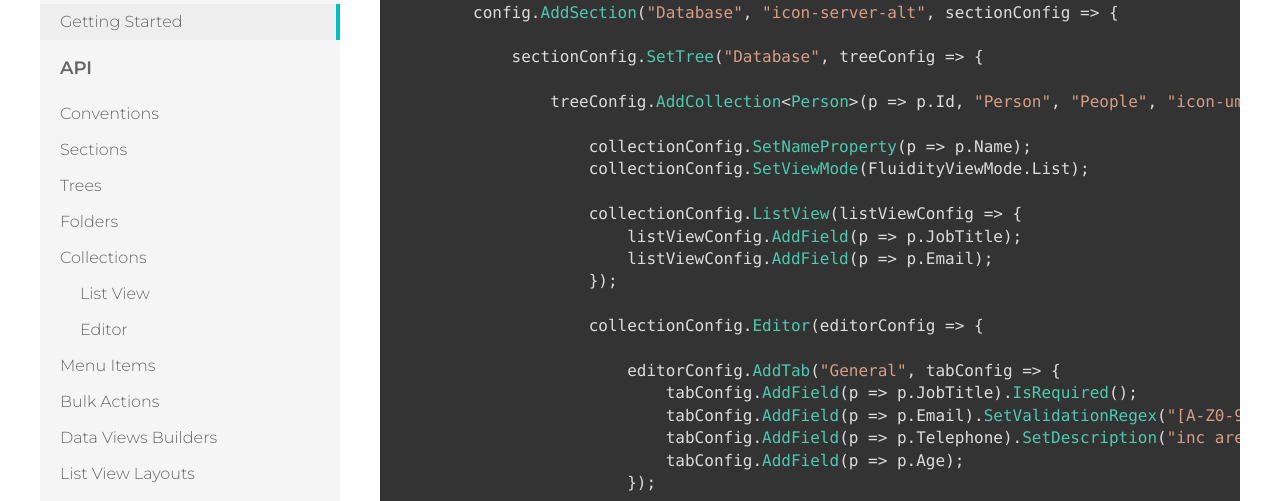
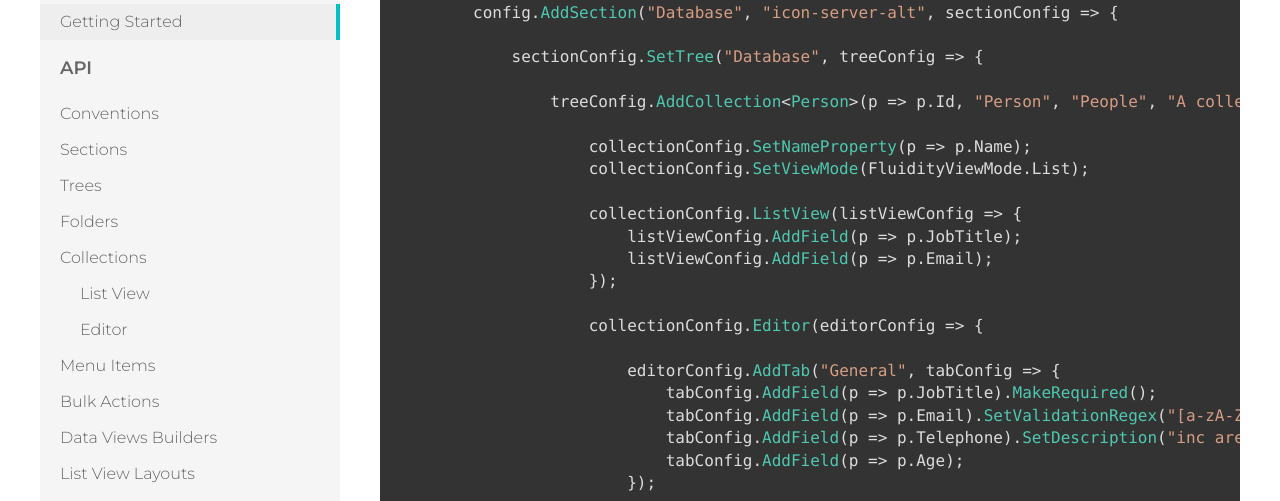
Before and after one commit to mattbrailsford/umbraco-fluidity, a Jekyll site: the page built from docs/_pages/01-overview-02-getting-started.md, in a window 1280 px wide and 900 px high, scrolled down 1532 px. Shown: the part 168-669 px from the top of the window. Built offline with Jekyll 4.4.1, drawn with Linux system fonts in a browser that asks for light colours.

Commit message:
Email regex, description parameter and IsRequired
The regex wasn't working so I updated it to use the one Umbraco gives you as an example.

IsRequired has been replaced with MakeRequired

Added a description parameter in AddCollection as it is required now.

```diff
--- a/docs/_pages/01-overview-02-getting-started.md
+++ b/docs/_pages/01-overview-02-getting-started.md
@@ -63,7 +63,7 @@
 
             sectionConfig.SetTree("Database", treeConfig => {
 
-                treeConfig.AddCollection<Person>(p => p.Id, "Person", "People", "icon-umb-users", "icon-umb-users", collectionConfig => {
+                treeConfig.AddCollection<Person>(p => p.Id, "Person", "People", "A collection of people", "icon-umb-users", "icon-umb-users", collectionConfig => {
 
                     collectionConfig.SetNameProperty(p => p.Name);
                     collectionConfig.SetViewMode(FluidityViewMode.List);
@@ -76,8 +76,8 @@
                     collectionConfig.Editor(editorConfig => {
 
                         editorConfig.AddTab("General", tabConfig => {
-                            tabConfig.AddField(p => p.JobTitle).IsRequired();
-                            tabConfig.AddField(p => p.Email).SetValidationRegex("[A-Z0-9._%+-]+@[A-Z0-9.-]+\\.[A-Z]{2,4}");
+                            tabConfig.AddField(p => p.JobTitle).MakeRequired();
+                            tabConfig.AddField(p => p.Email).SetValidationRegex("[a-zA-Z0-9_.+-]+@[a-zA-Z0-9-]+.[a-zA-Z0-9-.]+");
                             tabConfig.AddField(p => p.Telephone).SetDescription("inc area code");
                             tabConfig.AddField(p => p.Age);
                         });
```
